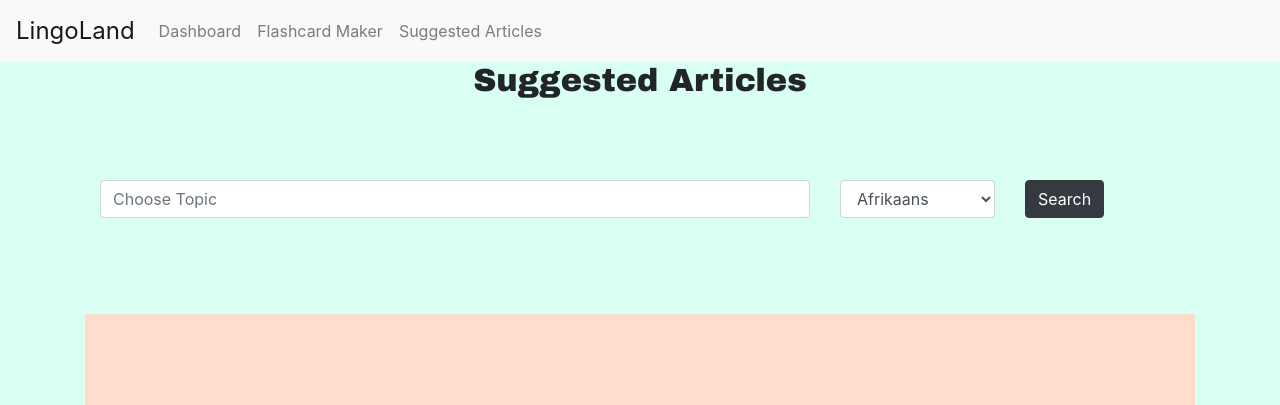
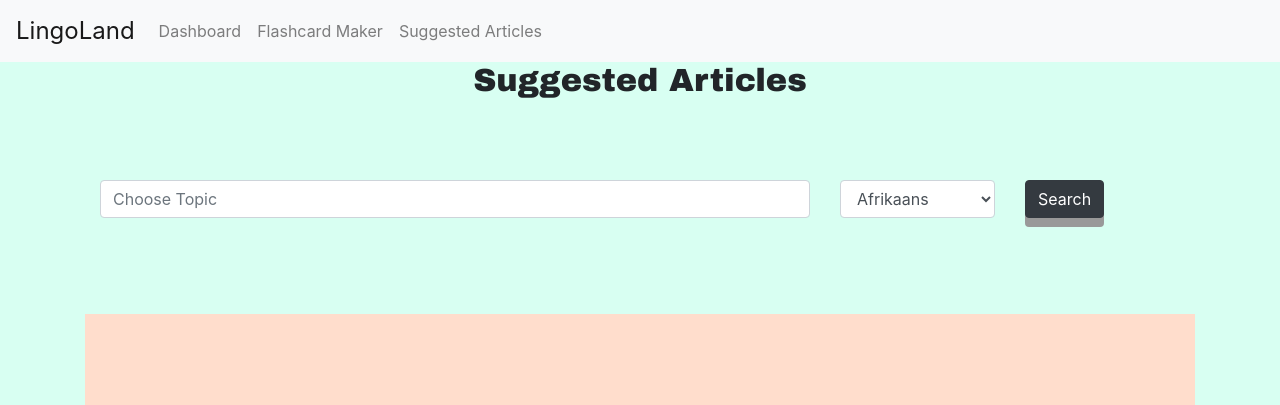
Before and after one commit to lysms/LingoLand, a PHP site: page /articles.php in a window 1280 px wide. Shown: the top 405 px of the page. Run offline with PHP 8.4, Linux system fonts and the light colour scheme; some libraries are stand-ins or nearby versions.

Commit message:
button css
add a pressed effect for the button

```diff
--- a/articles/articles.css
+++ b/articles/articles.css
@@ -56,3 +56,24 @@
     float: right;
     height: 30em;
 }
+
+.button {
+  padding: 15px 25px;
+  font-size: 24px;
+  text-align: center;
+  cursor: pointer;
+  outline: none;
+  color: #fff;
+  background-color: #4CAF50;
+  border: none;
+  border-radius: 15px;
+  box-shadow: 0 9px #999;
+}
+
+.button:hover {background-color: #3e8e41}
+
+.button:active {
+  background-color: #3e8e41;
+  box-shadow: 0 5px #666;
+  transform: translateY(4px);
+}
--- a/articles/articles.php
+++ b/articles/articles.php
@@ -28,7 +28,7 @@
                 </select>
             </div>
             <div class="col-md-2">
-                <button type="submit" id="search" class="btn btn-dark" placeholder="Search">Search</button>
+                <button type="submit" id="search" class="btn btn-dark button" placeholder="Search">Search</button>
             </div>
         </div>
     </form>
```
